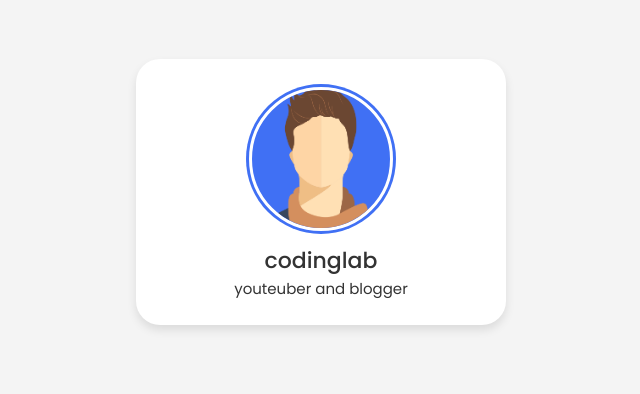
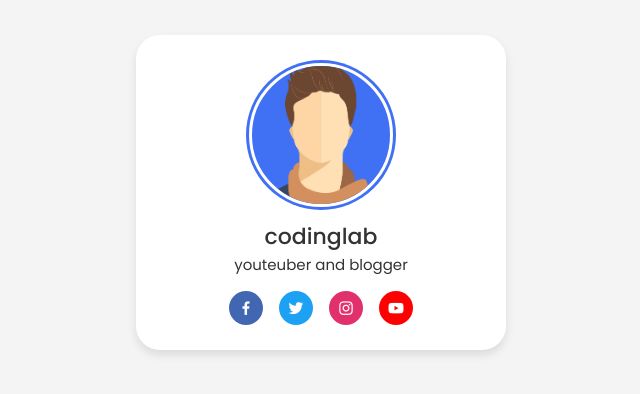
Before and after one commit to Ibra-him-elgharras/Template-3, a plain HTML site: page index.html in a window 1280 px wide. Shown: the part 208-602 px from the top of the page, without its empty margins (319-959 px from the left). Drawn offline with nearby package versions, Linux system fonts and the light colour scheme.

Commit message:
icons-medi

```diff
--- a/CSS/style.css
+++ b/CSS/style.css
@@ -69,3 +69,23 @@ body{
     font-size: 15px;
     font-weight: 400;
 }
+
+.profile-card .media-buttons{
+    display: flex;
+    align-items: center;
+    margin-top: 15px;
+}
+
+.media-buttons .link{
+    background-color: #4070f4;
+    text-decoration: none;
+    height: 34px;
+    width: 34px;
+    margin: 0 8px;
+    border-radius: 50%;
+    display: flex;
+    align-items: center;
+    justify-content: center;
+    color: #fff;
+    font-size: 18px;
+}
--- a/index.html
+++ b/index.html
@@ -10,13 +10,30 @@
 </head>
 <body>
     <div class="profile-card">
+
         <div class="image">
             <img src="/profile/men-.png" alt="" class="profile-img">
         </div>
+
         <div class="text-data">
             <span class="name">codinglab</span>
             <span class="job">youteuber and blogger</span>
         </div>
+
+        <div class="media-buttons">
+            <a href="#" style="background: #4267b2;" class="link">
+                <i class='bx bxl-facebook'></i>
+            </a>
+            <a href="#" style="background: #1da1f2;" class="link">
+                <i class='bx bxl-twitter'></i>
+            </a>
+            <a href="#" style="background: #e1306c;" class="link">
+                <i class='bx bxl-instagram'></i>
+            </a>
+            <a href="#" style="background: #f00;" class="link">
+                <i class='bx bxl-youtube' ></i>
+            </a>
+        </div>
     </div>
 </body>
 </html>
```
